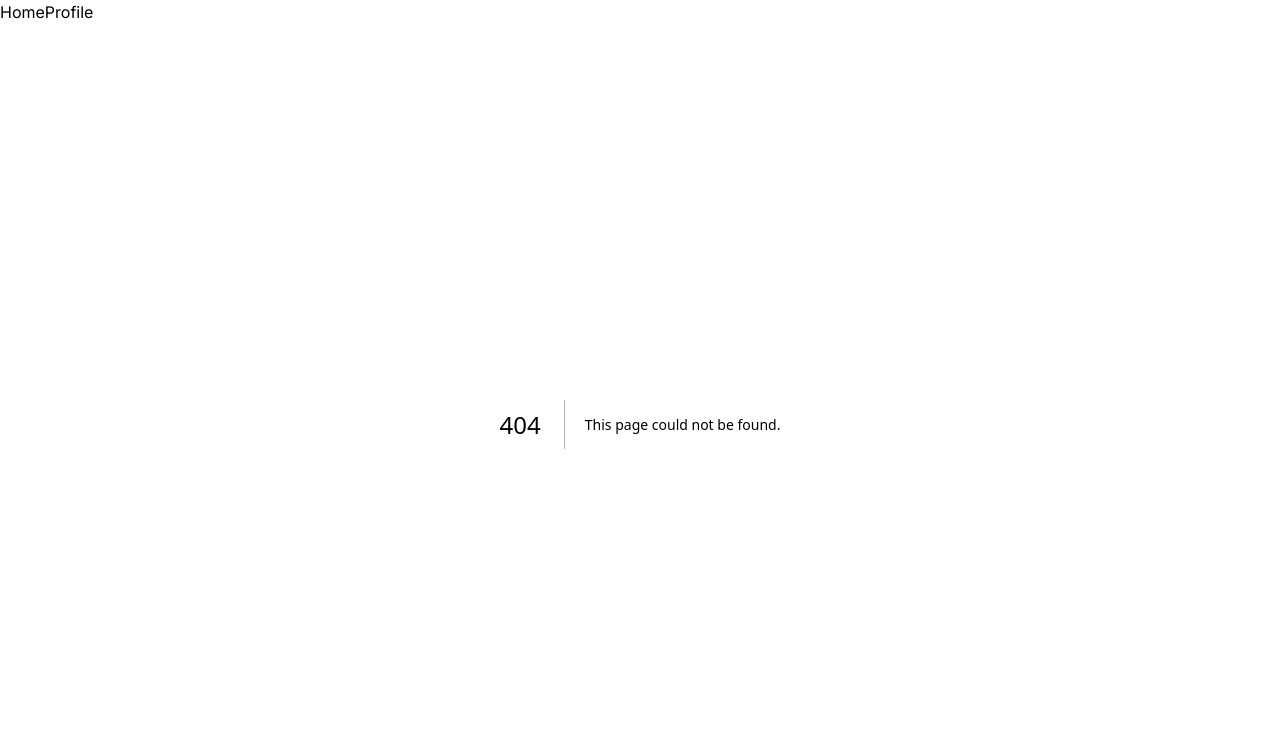
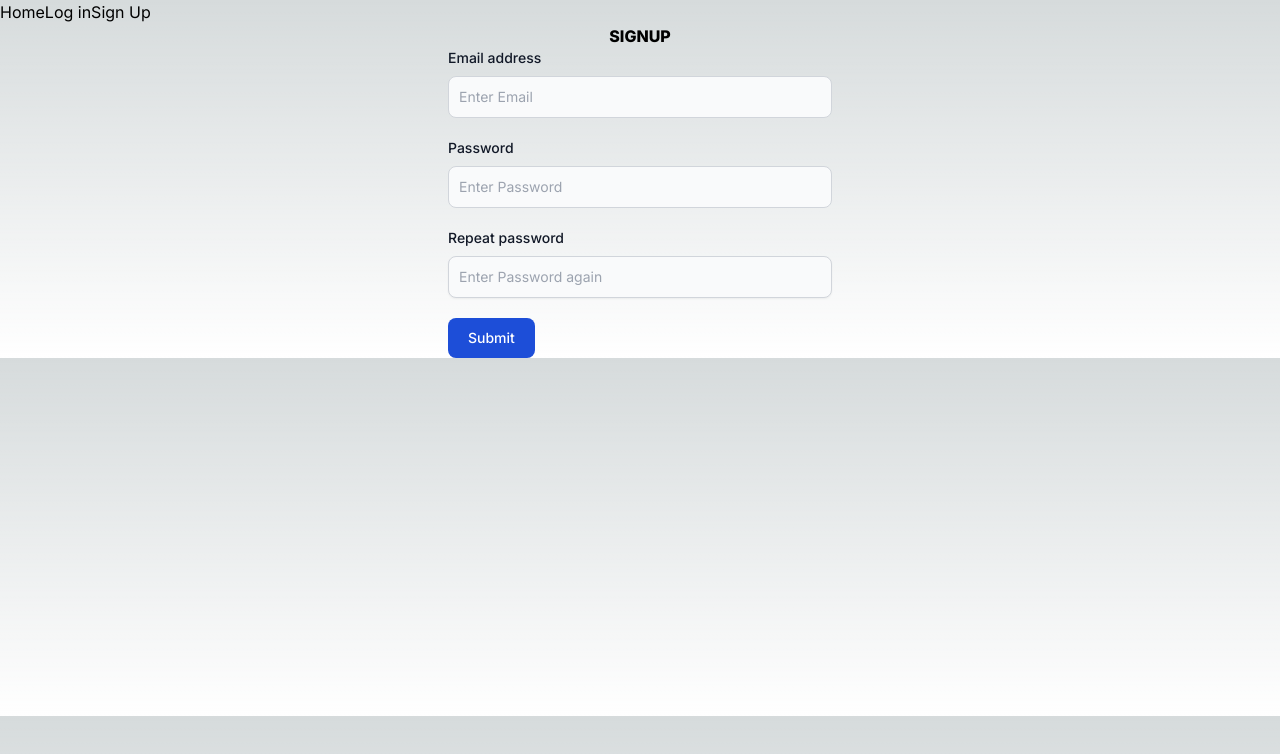
Before and after one commit to larwis95/garage-sale-app, a Next.js app in the folder next-app/: page /signup in a window 1280 px wide. Before the commit this address had no page. Shown: the top 754 px of the page. Built offline with nearby package versions, Linux system fonts and the light colour scheme.

Commit message:
login and signup page

```diff
--- a/next-app/src/app/layout.tsx
+++ b/next-app/src/app/layout.tsx
@@ -1,6 +1,7 @@
 import type { Metadata } from "next";
 import { Inter } from "next/font/google";
 import "./globals.css";
+import Link from "next/link";
 
 const inter = Inter({ subsets: ["latin"] });
 
@@ -18,8 +19,9 @@ export default function RootLayout({
     <html lang="en">
       <body className={inter.className}>
         <nav>
-          <a href="/">Home</a>
-          <a href="/profile">Profile</a>
+          <Link href="/">Home</Link>
+          <Link href="/login">Log in</Link>
+          <Link href="/signup">Sign Up</Link>
         </nav>
         {children}
       </body>
--- /dev/null
+++ b/next-app/src/app/login/page.tsx
@@ -0,0 +1,21 @@
+export default function Login () {
+  return (
+    <>
+    <div className="text-center">
+      <h2 className="font-extrabold">LOGIN</h2>
+    </div>
+    <form className="max-w-sm mx-auto">
+      <div className='mb-5'>
+        <label for='email' className="block mb-2 text-sm font-medium text-gray-900 dark:text-white">Email address</label>
+        <input type='email' className="bg-gray-50 border border-gray-300 text-gray-900 text-sm rounded-lg focus:ring-blue-500 focus:border-blue-500 block w-full p-2.5 dark:bg-gray-700 dark:border-gray-600 dark:placeholder-gray-400 dark:text-white dark:focus:ring-blue-500 dark:focus:border-blue-500" id="emailInput" placeholder="Enter Email"/>
+        <small id="emailHelp">We'll never shared your email.</small>
+      </div>
+      <div className='mb-5'>
+        <label for='password' className="block mb-2 text-sm font-medium text-gray-900 dark:text-white">Password</label>
+        <input type='password' className="bg-gray-50 border border-gray-300 text-gray-900 text-sm rounded-lg focus:ring-blue-500 focus:border-blue-500 block w-full p-2.5 dark:bg-gray-700 dark:border-gray-600 dark:placeholder-gray-400 dark:text-white dark:focus:ring-blue-500 dark:focus:border-blue-500" id="passwordInput" placeholder="Enter Password"/>
+      </div>
+      <button className="text-white bg-blue-700 hover:bg-blue-800 focus:ring-4 focus:outline-none focus:ring-blue-300 font-medium rounded-lg text-sm w-full sm:w-auto px-5 py-2.5 text-center dark:bg-blue-600 dark:hover:bg-blue-700 dark:focus:ring-blue-800" type="submit">Submit</button>
+    </form>
+    </>
+  )
+}
--- /dev/null
+++ b/next-app/src/app/signup/page.tsx
@@ -0,0 +1,25 @@
+export default function Login () {
+  return (
+    <>
+    <div className="text-center">
+      <h2 className="font-extrabold">SIGNUP</h2>
+    </div>
+
+    <form className="max-w-sm mx-auto">
+      <div className='mb-5'>
+        <label for='email' className="block mb-2 text-sm font-medium text-gray-900 dark:text-white">Email address</label>
+        <input type='email' className="bg-gray-50 border border-gray-300 text-gray-900 text-sm rounded-lg focus:ring-blue-500 focus:border-blue-500 block w-full p-2.5 dark:bg-gray-700 dark:border-gray-600 dark:placeholder-gray-400 dark:text-white dark:focus:ring-blue-500 dark:focus:border-blue-500" id="emailInput" placeholder="Enter Email" required/>
+      </div>
+      <div className='mb-5'>
+        <label for='password' className="block mb-2 text-sm font-medium text-gray-900 dark:text-white">Password</label>
+        <input type='password' id="passwordInput" className="bg-gray-50 border border-gray-300 text-gray-900 text-sm rounded-lg focus:ring-blue-500 focus:border-blue-500 block w-full p-2.5 dark:bg-gray-700 dark:border-gray-600 dark:placeholder-gray-400 dark:text-white dark:focus:ring-blue-500 dark:focus:border-blue-500" placeholder="Enter Password" required/>
+      </div>
+      <div className="mb-5">
+        <label for="repeat-password" className="block mb-2 text-sm font-medium text-gray-900 dark:text-white">Repeat password</label>
+        <input type="password" id="repeatPassword" className="shadow-sm bg-gray-50 border border-gray-300 text-gray-900 text-sm rounded-lg focus:ring-blue-500 focus:border-blue-500 block w-full p-2.5 dark:bg-gray-700 dark:border-gray-600 dark:placeholder-gray-400 dark:text-white dark:focus:ring-blue-500 dark:focus:border-blue-500 dark:shadow-sm-light" placeholder="Enter Password again" required />
+      </div>
+      <button className="text-white bg-blue-700 hover:bg-blue-800 focus:ring-4 focus:outline-none focus:ring-blue-300 font-medium rounded-lg text-sm w-full sm:w-auto px-5 py-2.5 text-center dark:bg-blue-600 dark:hover:bg-blue-700 dark:focus:ring-blue-800" type="submit">Submit</button>
+    </form>
+    </>
+  )
+}
```
